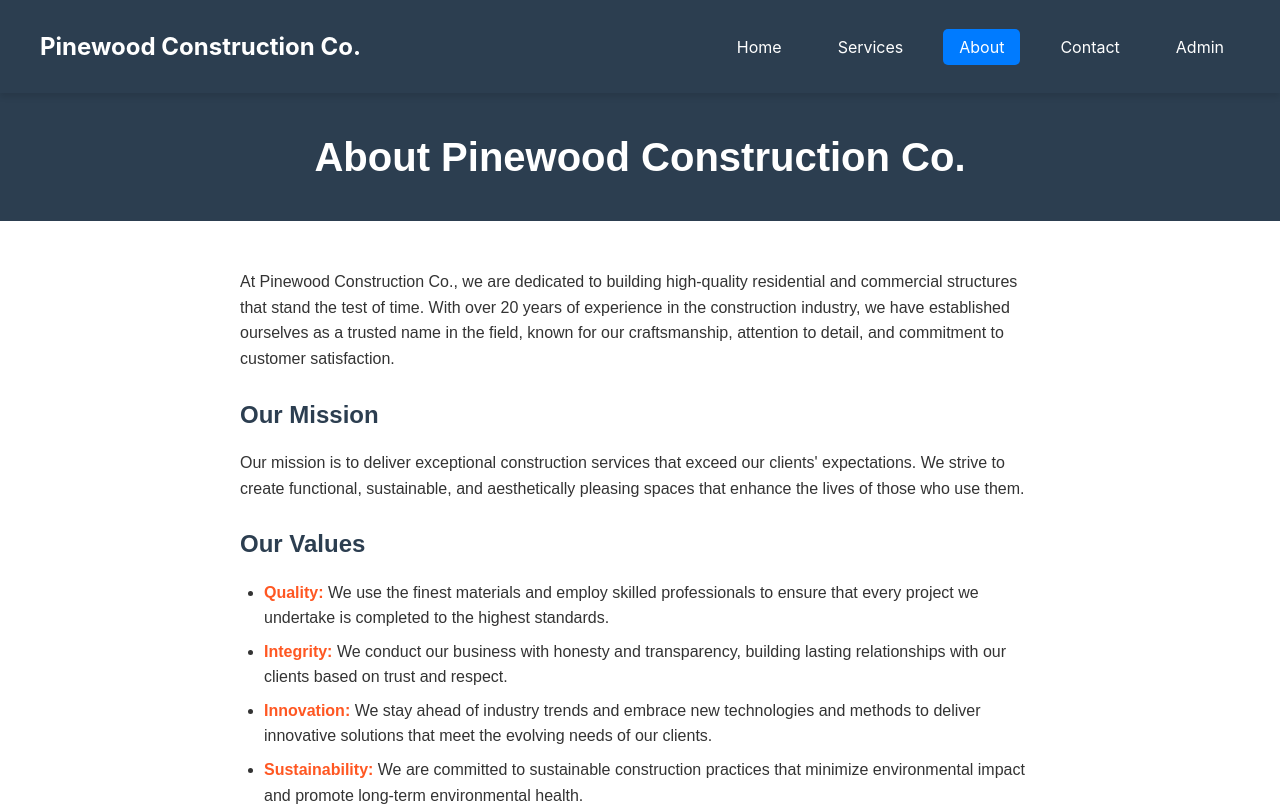
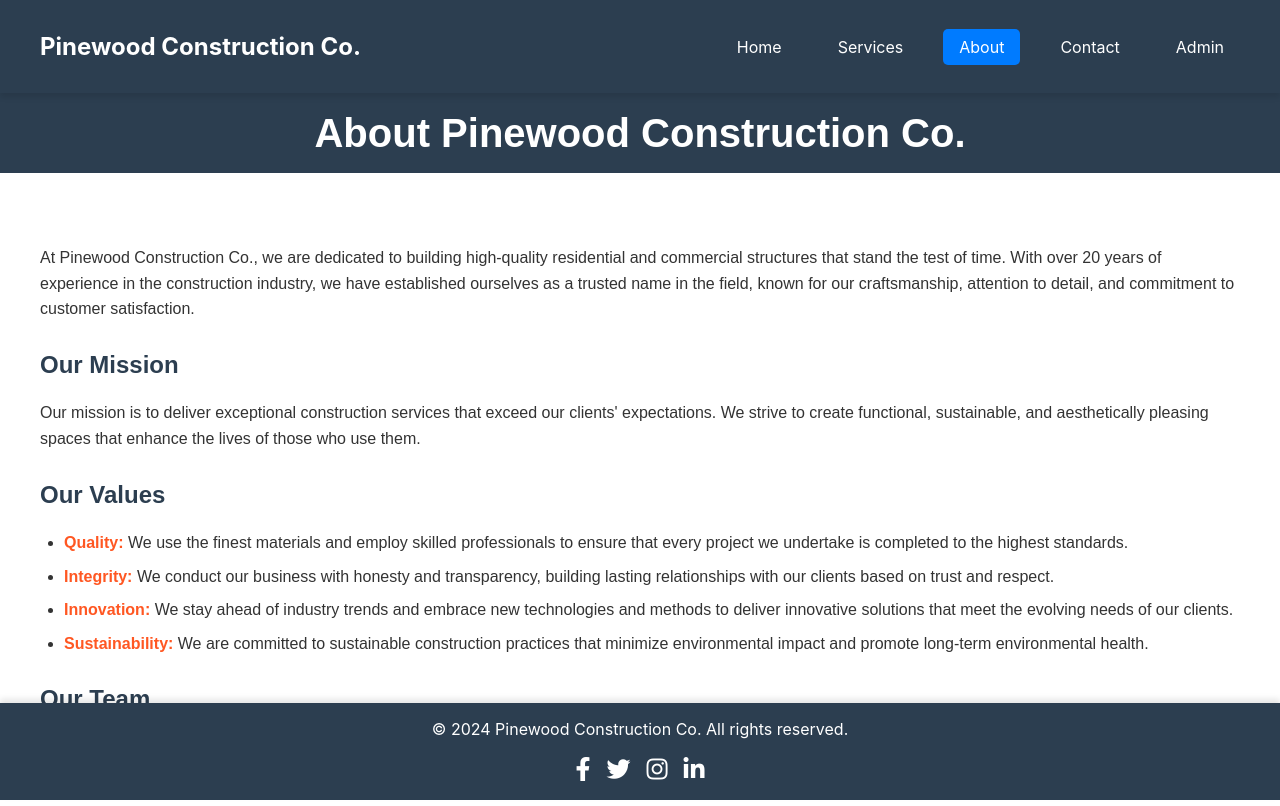
Before and after one commit to rupanshijain/capstoneProject, a React (Create React App) app in the folder frontend/: page /about in a window 1280 px wide. Shown: the top 806 px of the page. Built offline with nearby package versions, Linux system fonts and the light colour scheme.

Commit message:
made some css adjustments

```diff
--- a/frontend/src/Components/About/About.css
+++ b/frontend/src/Components/About/About.css
@@ -9,7 +9,7 @@
 .about-header {
     background-color: #2c3e50;
     color: white;
-    padding: 2rem 0;
+    padding: 0.5rem 0;
     text-align: center;
 }
 
@@ -23,7 +23,7 @@
 }
 
 .about-content .container {
-    max-width: 800px;
+    padding: 1.5rem;
     margin: 0 auto;
 }
 
--- a/frontend/src/Components/Footer/Footer.css
+++ b/frontend/src/Components/Footer/Footer.css
@@ -3,10 +3,12 @@
 .footer {
     background-color: #2c3e50;
     color: white;
-    padding: 2rem 0;
+    padding: 1rem 0;
     text-align: center;
     width: 100%;
     box-shadow: 0 -4px 6px rgba(0, 0, 0, 0.1);
+    position: fixed;
+    bottom: 0;
 }
 
 .footer .container {
--- a/frontend/src/Components/Services/Services.css
+++ b/frontend/src/Components/Services/Services.css
@@ -1,27 +1,27 @@
 
 .services {
-    padding: 2rem 1rem;
+    padding: 2rem 2rem;
 }
 
 .services .container {
-    max-width: 1200px;
+    /* max-width: 1200px; */
     margin: 0 auto;
 }
 
 .service-cards {
     display: flex;
     gap: 2rem;
-    justify-content: space-around;
+    /* justify-content: space-around; */
     flex-wrap: wrap;
 }
 
 .card {
     background-color: #f4f4f4;
-    padding: 1rem;
+    padding: 10px;
     border-radius: 5px;
     box-shadow: 0 0 10px rgba(0, 0, 0, 0.1);
     max-width: 30%;
-    flex: 1;
+    /* flex: 1; */
 }
 
 .card h3 {
```
